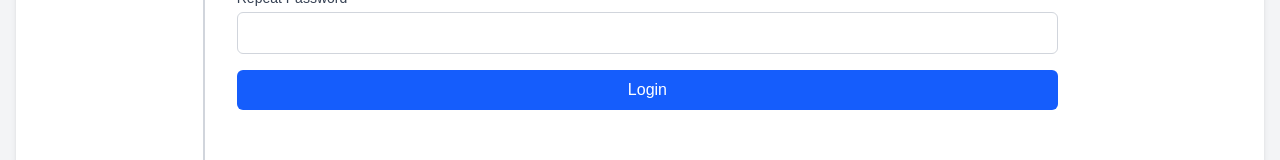
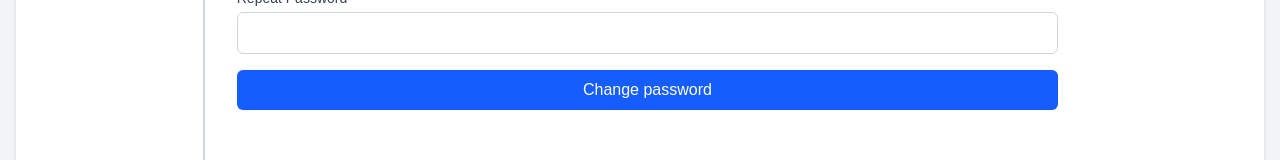
Before and after one commit to technokon/stateless-procs, a Next.js app in the folder client/: page /settings/password in a window 1280 px wide. Shown: the part 376-536 px from the top of the page. Built offline with nearby package versions, Linux system fonts and the light colour scheme; no server answers.

Commit message:
updated logic to change passwords

```diff
--- a/client/src/app/settings/password/page.jsx
+++ b/client/src/app/settings/password/page.jsx
@@ -67,7 +67,7 @@
                                className="w-full px-3 py-2 border border-gray-300 rounded-md focus:outline-none focus:ring-2 focus:ring-blue-500"/>
                     </div>
                     <button type="submit"
-                            className="w-full bg-blue-600 text-white py-2 px-4 rounded-md hover:bg-blue-700 transition">Login
+                            className="w-full bg-blue-600 text-white py-2 px-4 rounded-md hover:bg-blue-700 transition">Change password
                     </button>
                     {error && <Error title="Please check" error={error}/> }
                 </form>
```
Also changed, not shown: 1 other file (tests, documents, lock files or other folders).
